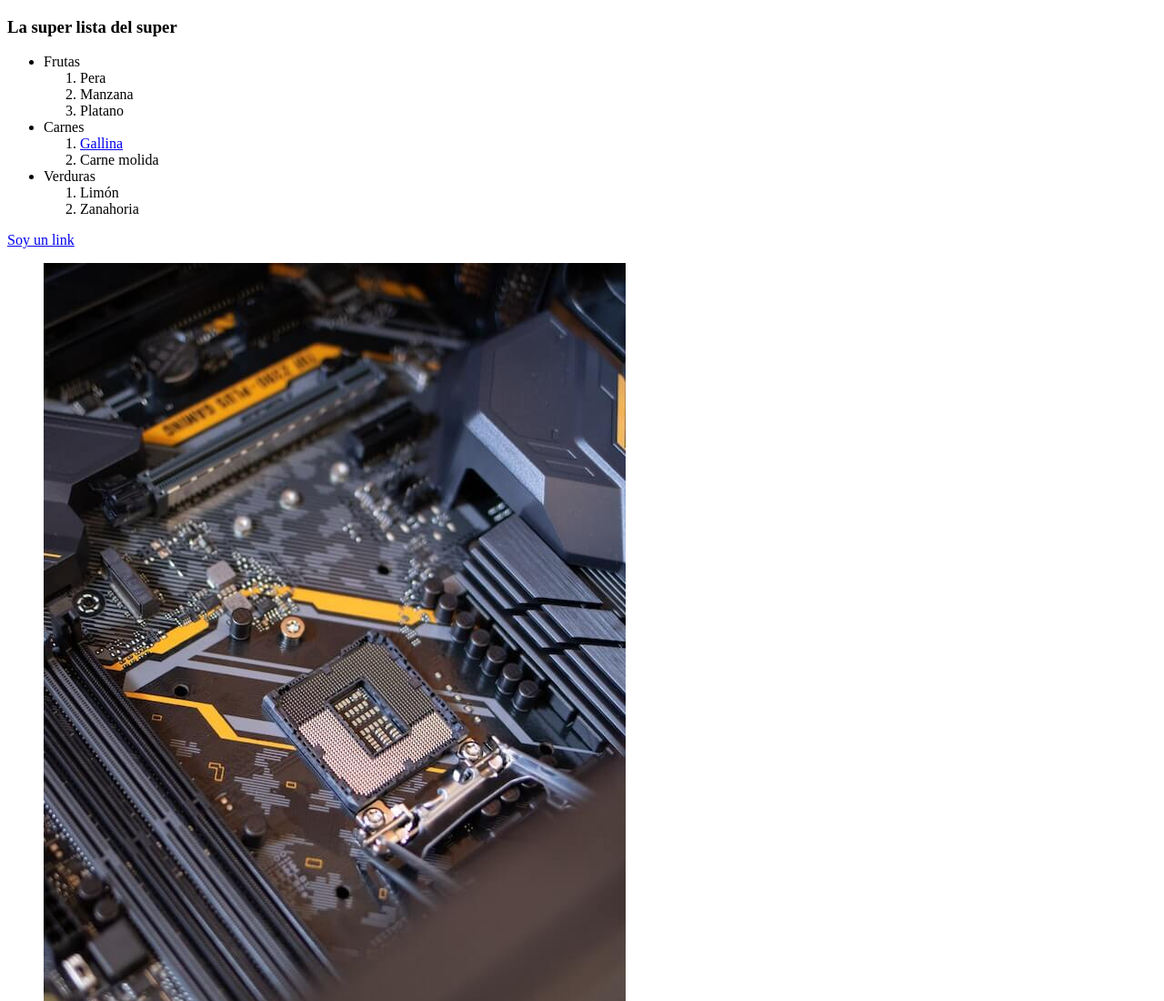
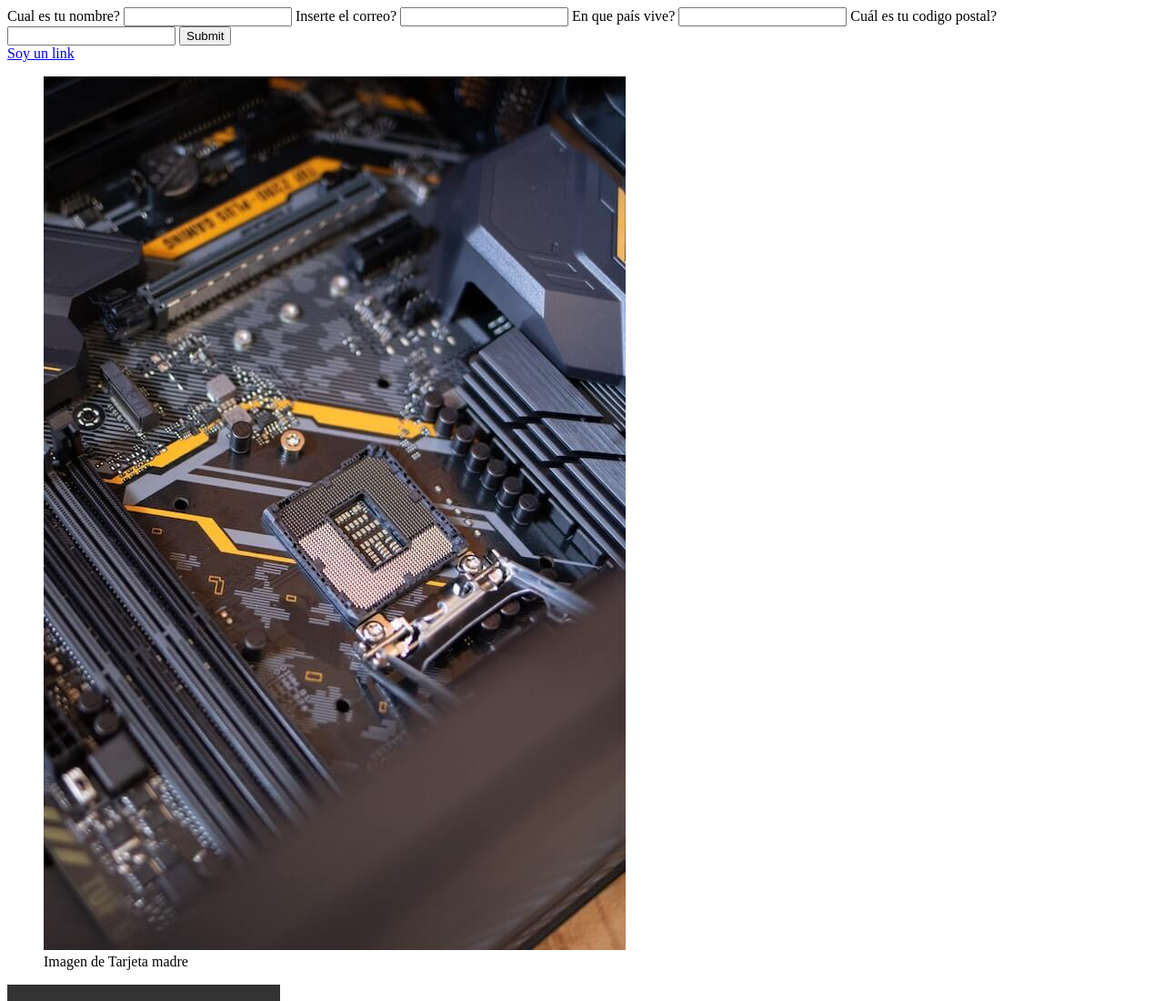
Before and after one commit to davidpayala/Demo, a plain HTML site: page Index.html in a window 1280 px wide. Shown: the top 1100 px of the page at 91% size. Drawn offline with Linux system fonts and the light colour scheme; grey boxes are pictures that could not be loaded.

Commit message:
formularios

```diff
--- a/Index.html
+++ b/Index.html
@@ -14,30 +14,57 @@
         <nav></nav>
     </header>
     <main>
-        <section>
-            <article>
-                <h1>La super lista del super</h1>
-            </article>
 
+            <form action="">
+                <label for="nombre">
+                    <span> Cual es tu nombre? </span>
+                    <input type="text" name="nombre" id="nombre" autocomplete="name" required/>
+                </label>
+                <label for="correo">
+                    <span> Inserte el correo? </span>
+                    <input type="email" name="correo" id="correo" autocomplete="email" required />
+                </label>
+                <label for="pais">
+                    <span> En que país vive? </span>
+                    <input type="text" name="pais" id="pais" autocomplete="country" required />
+                </label>
+                <label for="cp">
+                    <span> Cuál es tu codigo postal? </span>
+                    <input type="number" name="cp" id="cp" autocomplete="postal-code" required />
+                </label>
+                <input type="submit" />
+            </form>
         </section>
-        <ul>
-            <li>Frutas</li>
-            <ol>
-                <li>Pera</li>
-                <li>Manzana</li>
-                <li>Platano</li>
-            </ol>
-            <li>Carnes</li>
-            <ol>
-                <li><a href="https://www.youtube.com/watch?v=KGeUlHpApLs" target="_blank">Gallina</a> </li>
-                <li>Carne molida</li>
-            </ol>
-            <li>Verduras</li>
-            <ol>
-                <li>Limón</li>
-                <li>Zanahoria</li>
-            </ol>
-        </ul>
+        <!-- <section>
+            <form action="">
+                <label for="hora">
+                    <span> Hora </span>
+                    <input type="time" id="hora" name="hora"/>
+                </label>
+                <label for="dia">
+                    <span> Dia </span>
+                    <input type="date" id="dia" name="dia"/>
+                </label>
+                <label for="semana">
+                    <span> Semana </span>
+                    <input type="week" id="semana" name="semana"/>
+                </label>
+                <label for="mes">
+                    <span> Mes </span>
+                    <input type="month" id="mes" name="mes"/>
+                </label>
+                <input type="submit">
+            </form>
+        </section> -->
+<!--         <section>
+            <form action="">
+                <label for="calendario">
+                    <span>Calendario</span>
+                    <input type="datetime-local" id="calendario" name="calendario">
+                    <input type="submit">
+                </label>
+            </form>
+        </section> -->
         <section>
             <a href="#"> Soy un link</a>
             <figure>
```
